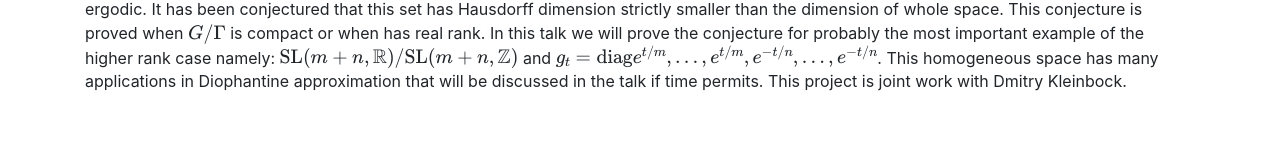
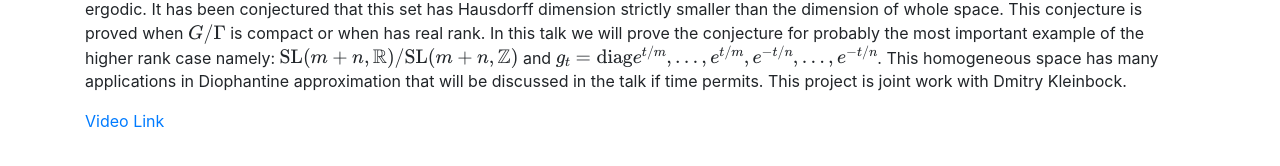
Before and after one commit to lively-cat-lover/DAHD-webinar, a Jekyll site: the page built from _posts/2020-12-09-S.md, in a window 1280 px wide. Shown: the part 233-399 px from the top of the page. Built offline with Jekyll 4.4.1, drawn with Linux system fonts in a browser that asks for light colours; formulas are drawn with MathJax 3.

Commit message:
add video link

```diff
--- a/_posts/2020-12-09-S.md
+++ b/_posts/2020-12-09-S.md
@@ -16,3 +16,5 @@ example of the higher rank case namely: $\mathrm{SL}(m+n, \mathbb{R})/\mathrm{SL
 homogeneous space has many applications in Diophantine
 approximation that will be discussed in the talk if time permits. This
 project is joint work with Dmitry Kleinbock.
+
+[Video Link](https://drive.google.com/file/d/1EFQJsBaZSzGGU7Ertm-gxTMlNHLDFkmB/edit)
```
